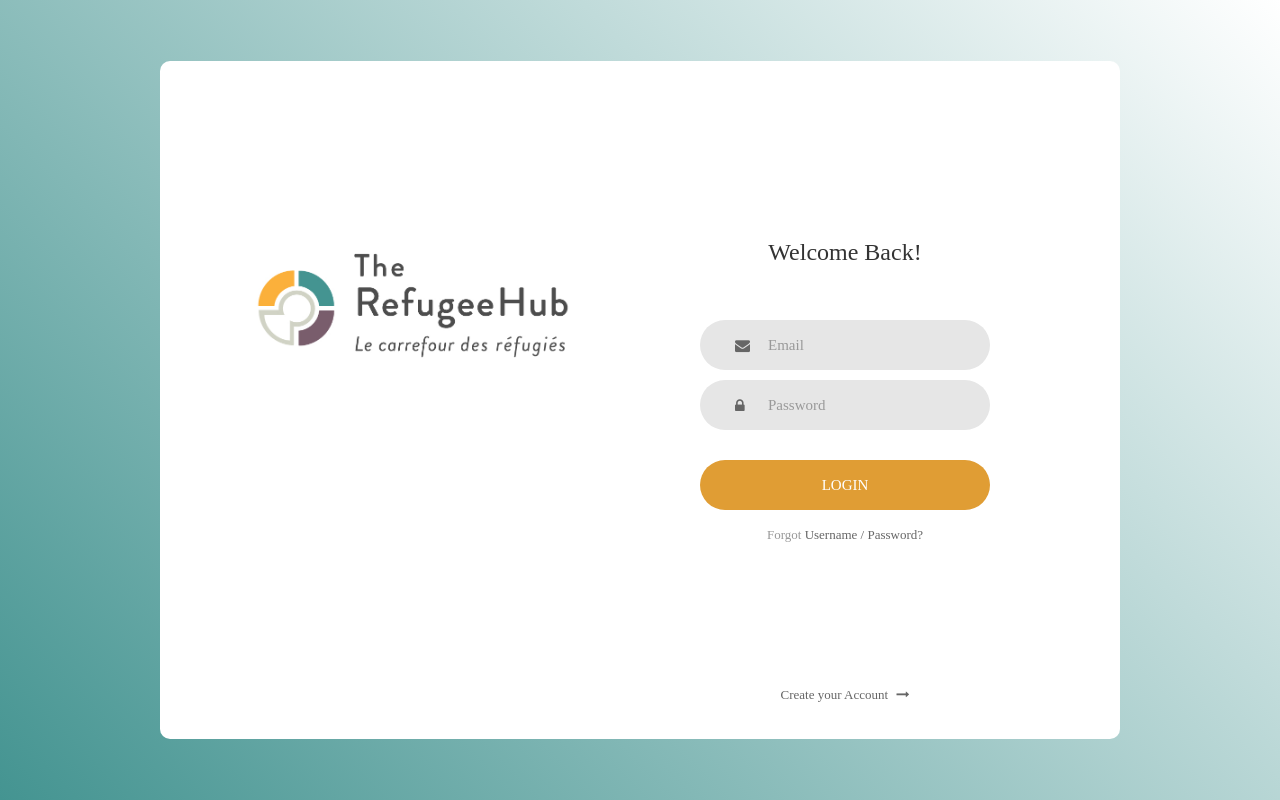
After one commit to cfg-columbus18/team-5, a Django app: template mentorship/matching/templates/loginDemoPage.html in a window 1280 px wide. The commit adds this page. Run offline with Django 3.2, Linux system fonts and the light colour scheme; the template is opened without the code that fills it, so the values that code supplies are empty; some libraries are stand-ins or nearby versions; some web fonts are replaced.

Commit message:
fixed remaining icons

```diff
--- a/mentorship/matching/templates/form.html
+++ b/mentorship/matching/templates/form.html
@@ -2,7 +2,10 @@
 {% load static %}
 
 {% block content %}
+
 <h2>Sponsor Intake Form</h2>
+
+
 <form action="update/" method="post">
 {% csrf_token %}
     First Name:<input id="first_name" type="text" name="first_name" ><br>
--- a/mentorship/matching/templates/index.html
+++ b/mentorship/matching/templates/index.html
@@ -108,11 +108,11 @@ We work with citizens, political leaders, policy makers, and civil society to bu
       </div>
       <div class="row">
         <div class="col-lg-4 ml-auto text-center">
-          <i class="fas fa-phone fa-3x mb-3 sr-contact-1"></i>
+          <img src="{% static "images\phone.png" %}" class="icon" alt="Phone Pic" style="width:100px;height:80px;">
           <p>613-562-5800</p>
         </div>
         <div class="col-lg-4 mr-auto text-center">
-          <i class="fas fa-envelope fa-3x mb-3 sr-contact-2"></i>
+          <img src="{% static "images\email.png" %}" class="icon" alt="Email Pic" style="width:100px;height:80px;">
           <p>
             <a href="mailto:your-info@refugeehub.ca">info@refugeehub.ca</a>
           </p>
--- /dev/null
+++ b/mentorship/matching/templates/loginDemoPage.html
@@ -0,0 +1,98 @@
+{% load static %}
+
+<!DOCTYPE html>
+<html lang="en">
+<head>
+	<title>Login V1</title>
+	<meta charset="UTF-8">
+	<meta name="viewport" content="width=device-width, initial-scale=1">
+<!--===============================================================================================-->
+	<link rel="icon" type="image/png" href="{% static "login/images/icons/favicon.ico" %}"/>
+<!--===============================================================================================-->
+	<link rel="stylesheet" type="text/css" href="{% static "login/vendor/bootstrap/css/bootstrap.min.css" %}">
+<!--===============================================================================================-->
+	<link rel="stylesheet" type="text/css" href="{% static "login/fonts/font-awesome-4.7.0/css/font-awesome.min.css" %}">
+<!--===============================================================================================-->
+	<link rel="stylesheet" type="text/css" href="{% static "login/vendor/animate/animate.css" %}">
+<!--===============================================================================================-->
+	<link rel="stylesheet" type="text/css"  href="{% static "login/vendor/css-hamburgers/hamburgers.min.css" %}">
+<!--===============================================================================================-->
+	<link rel="stylesheet" type="text/css"  href="{% static "login/vendor/select2/select2.min.css" %}">
+<!--===============================================================================================-->
+	<link rel="stylesheet" type="text/css"  href="{% static "login/css/util.css" %}">
+	<link rel="stylesheet" type="text/css"  href="{% static "login/css/main.css"%}">
+<!--===============================================================================================-->
+</head>
+<body>
+
+	<div class="limiter">
+		<div class="container-login100">
+			<div class="wrap-login100">
+				<div class="login100-pic">
+					<img src="{% static "login\images\RFLogo.jpg" %}" alt="Logo">
+				</div>
+
+				<form class="login100-form validate-form">
+					<span class="login100-form-title">
+						Welcome Back!
+					</span>
+
+					<div class="wrap-input100 validate-input" data-validate = "Valid email is required: ex@abc.xyz">
+						<input class="input100" type="text" name="email" placeholder="Email">
+						<span class="focus-input100"></span>
+						<span class="symbol-input100">
+							<i class="fa fa-envelope" aria-hidden="true"></i>
+						</span>
+					</div>
+
+					<div class="wrap-input100 validate-input" data-validate = "Password is required">
+						<input class="input100" type="password" name="pass" placeholder="Password">
+						<span class="focus-input100"></span>
+						<span class="symbol-input100">
+							<i class="fa fa-lock" aria-hidden="true"></i>
+						</span>
+					</div>
+
+					<div class="container-login100-form-btn">
+						<button class="login100-form-btn">
+							Login
+						</button>
+					</div>
+
+					<div class="text-center p-t-12">
+						<span class="txt1">
+							Forgot
+						</span>
+						<a class="txt2" href="#">
+							Username / Password?
+						</a>
+					</div>
+
+					<div class="text-center p-t-136">
+						<a class="txt2" href="#">
+							Create your Account
+							<i class="fa fa-long-arrow-right m-l-5" aria-hidden="true"></i>
+						</a>
+					</div>
+				</form>
+			</div>
+		</div>
+	</div>
+
+
+
+
+<!--===============================================================================================-->
+	<script src="{% static "login/vendor/jquery/jquery-3.2.1.min.js" %} "></script>
+<!--===============================================================================================-->
+	<script src="{% static "login/vendor/bootstrap/js/popper.js" %} "></script>
+	<script src="{% static "login/vendor/bootstrap/js/bootstrap.min.js" %}"></script>
+<!--===============================================================================================-->
+	<script src="{% static "login/vendor/select2/select2.min.js" %}"></script>
+<!--===============================================================================================-->
+	<script src="{% static "login/vendor/tilt/tilt.jquery.min.js" %}"></script>
+<!--===============================================================================================-->
+	<script src="{% static "login/js/main.js" %}"></script>
+
+</body>
+</html>
```
Also changed, not shown: mentorship/matching/static/images/email.png (added), mentorship/matching/static/images/phone.png (added).
